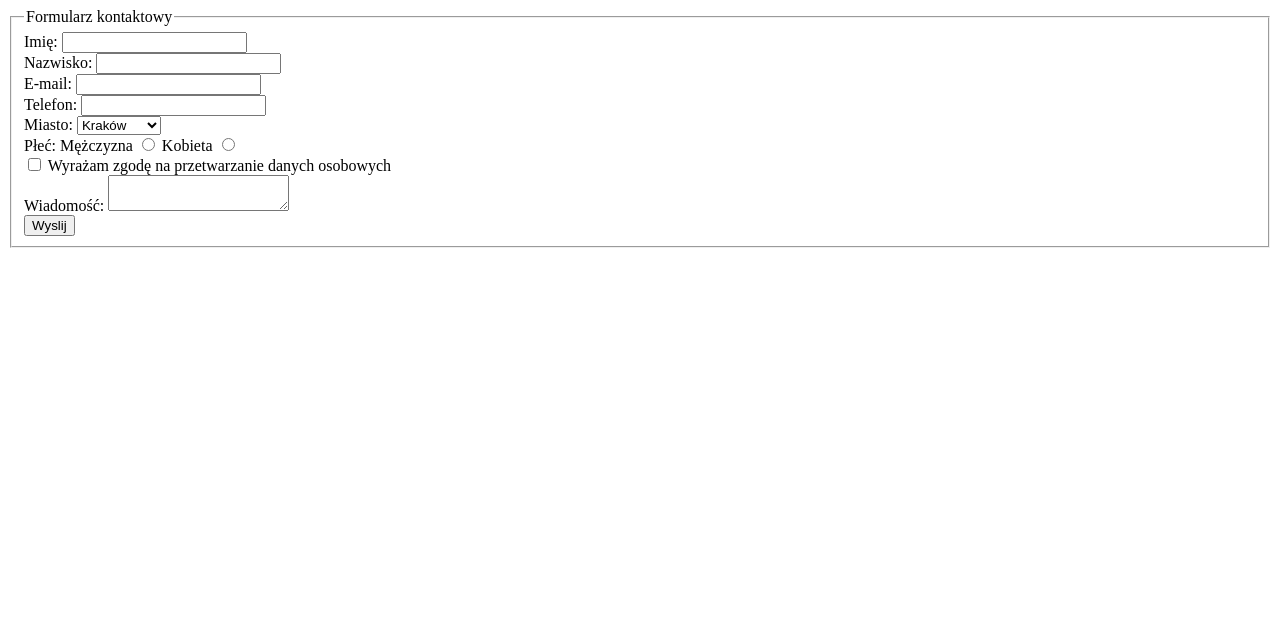
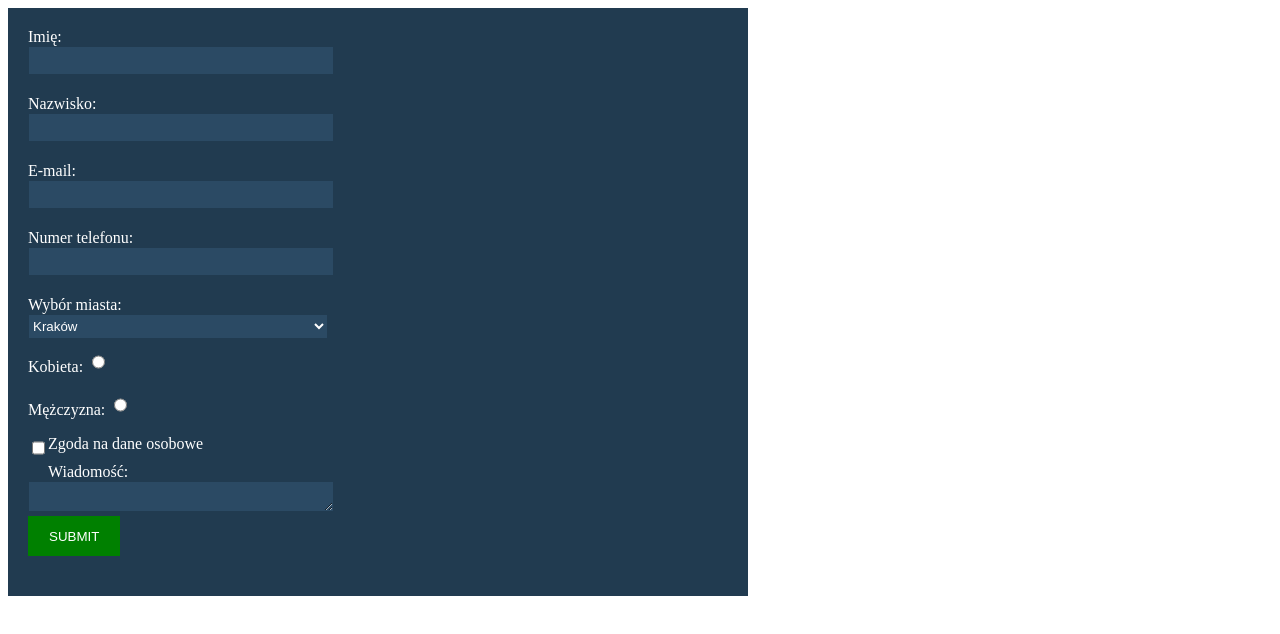
Before and after one commit to monika1krasinska/monika1krasinska.github.io, a plain HTML site: page warsztaty/formularz.html in a window 1280 px wide. Drawn offline with Linux system fonts and the light colour scheme.

Commit message:
git commit -m "formularz-css"

```diff
--- a/warsztaty/css/style.css
+++ b/warsztaty/css/style.css
@@ -0,0 +1,50 @@
+form {
+    background-color: #213b50;
+    width: 700px;
+    padding:20px;
+}
+label, select {
+    color:white
+}
+select [option] {
+    color:white;
+}
+input[type="text"],input[type="email"],input[type="tel"],textarea,form select {
+    background-color: #2b4a64;
+    width:300px;
+    height:25px;
+    outline: none;
+    border: 1px solid #213b50 ;
+}
+
+input[type="text"]:focus,input[type="email"]:focus, input[type="tel"]:focus,input[type="radio"]:focus, form textarea:focus,form select:focus {
+    background-color: #4e708c;
+    color:#ffffff;
+    border: 1px solid #ffffff;
+}
+input[type=submit] {
+    background-color: green;
+        color:white;
+    padding: 10px 20px;
+    height: 40px;
+    border: 1px solid green;
+    text-transform: uppercase;
+    cursor: pointer;
+}
+input {
+    margin-bottom:20px;
+    height: 20px
+}
+form label {
+    display: block;
+}
+form input[type="checkbox"] {
+   float: left;
+}
+form select {
+    color: #ffffff;
+    margin-bottom: 10px;
+}
+label[for=wiadomosc] {
+    margin-top: 10px;
+}
--- a/warsztaty/formularz.html
+++ b/warsztaty/formularz.html
@@ -4,27 +4,35 @@
 <head>
     <meta charset="UTF-8">
     <title>Formularz</title>
+    <link rel=stylesheet href="css/style.css">
 </head>
 
 <body>
     <form action="https://formspree.io/monika.krasinska@o2.pl" method="POST">
-        <fieldset>
-            <legend>Formularz kontaktowy</legend>
-            Imię: <input type="text" name="imie" id="imie"><br /> Nazwisko: <input type="text" name="nazwisko" id="nazwisko"><br />
-            E-mail: <input type="email" name="e-mail" id="e-mail"><br />
-            Telefon: <input type="tel" name="telefon" id="telefon"><br /> Miasto: <select name="Miasto" id="Miasto">
-                    <option value="Krakow">Kraków </option>
-                    <option value="Warszawa">Warszawa</option>
-                    <option value="Gdansk">Gdańsk</option>
-                    </select><br />
-            Płeć: <label for="male">Mężczyzna</label>
-                    <input type="radio" name="gender" id="male" value="male">
-                    <label for="female">Kobieta</label>
-                    <input type="radio" name="gender" id="female" value="female"><br />
-                    <input type="checkbox"> Wyrażam zgodę na przetwarzanie danych osobowych <br />
-            Wiadomość: <textarea name="wiadomosc" id="wiadomosc">                    </textarea><br />
-                    <input type="submit" value="Wyslij"><br />
-        </fieldset>
+        <label for="name">Imię: </label>
+        <input type="text" name="name" id="name" required>
+        <label for="nazwisko">Nazwisko: </label>
+        <input type="text" name="nazwisko" id="nazwisko" required>
+        <label for="email">E-mail: </label>
+        <input type="email" name="email" id="email" required>
+        <label for="numer_telefonu">Numer telefonu: </label>
+        <input type="tel" name="numer_telefonu" id="numer_telefonu" required>
+        <label for="miasto"> Wybór miasta:</label>
+        <select id="miasto">
+            <option value="krakow">Kraków</option>
+            <option value="warszawa">Warszawa</option>
+            <option value="gdansk">Gdańsk</option>
+        </select>
+        <label for="kobieta">Kobieta:
+            <input type="radio" name="plec" id="kobieta" value="kobieta" required></label>
+         <label for="mezczyzna">Mężczyzna:
+        <input type="radio" name="plec" id="mezczyzna" value="mezczyzna" required></label>
+         <label for="zgoda">Zgoda na dane osobowe
+          <input type="checkbox" name="zgoda" id="zgoda">
+        </label>
+        <label for="wiadomosc">Wiadomość:</label>
+        <textarea maxlength="1000" rows="5" name="wiadomosc" id="wiadomosc" required></textarea><br>
+        <input type="submit" value="Submit">
     </form>
 </body>
 
```
